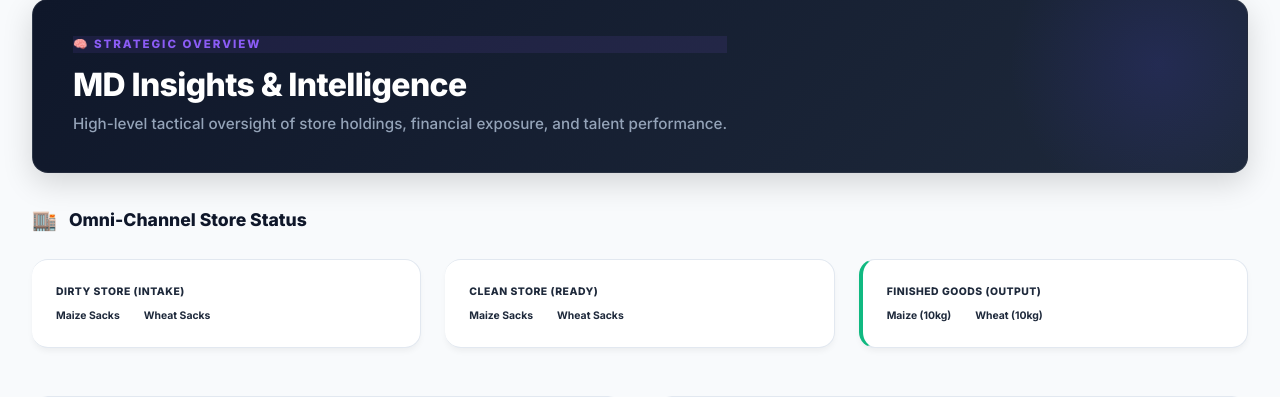
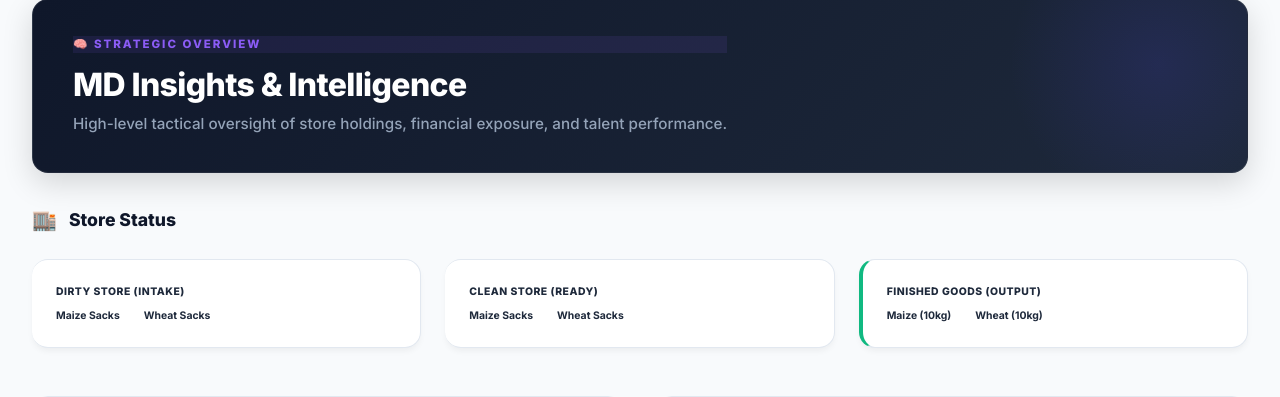
Before and after one commit to noorfood/Noor, a Django app: template templates/reports/md_insights.html in a window 1280 px wide. Shown: the part 77-474 px from the top of the page. Run offline with Django 5.2, Linux system fonts and the light colour scheme; the template is opened without the code that fills it, so the values that code supplies are empty.

Commit message:
tmplt fx

```diff
--- a/templates/reports/md_insights.html
+++ b/templates/reports/md_insights.html
@@ -15,7 +15,7 @@
 <div style="margin-bottom: 3rem;">
     <div style="display: flex; align-items: center; gap: 0.75rem; margin-bottom: 1.5rem;">
         <span style="font-size: 1.25rem;">🏬</span>
-        <h3 style="margin:0; font-size: 1.1rem; font-weight: 800; color: var(--navy);">Omni-Channel Store Status</h3>
+        <h3 style="margin:0; font-size: 1.1rem; font-weight: 800; color: var(--navy);">Store Status</h3>
     </div>
     <div class="balance-grid" style="grid-template-columns: repeat(auto-fit, minmax(280px, 1fr)); gap: 1.5rem;">
         <div class="card" style="padding: 1.5rem; border-left: 4px solid var(--slate-400);">
```
